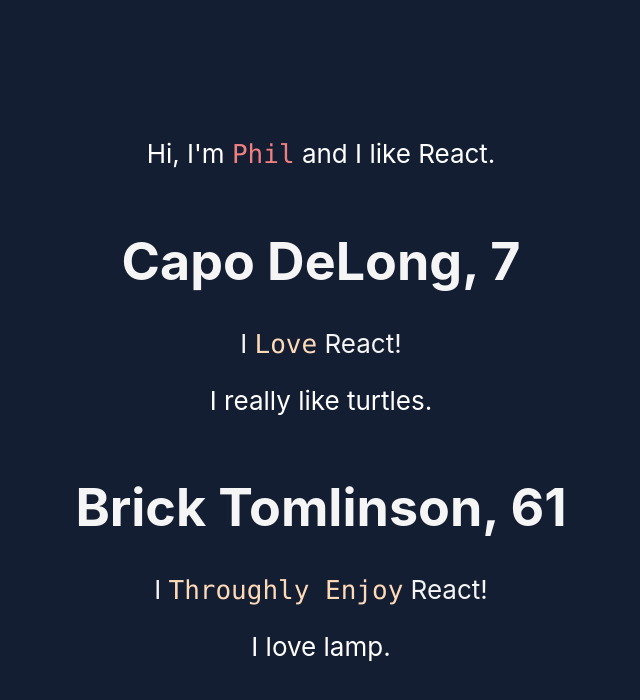
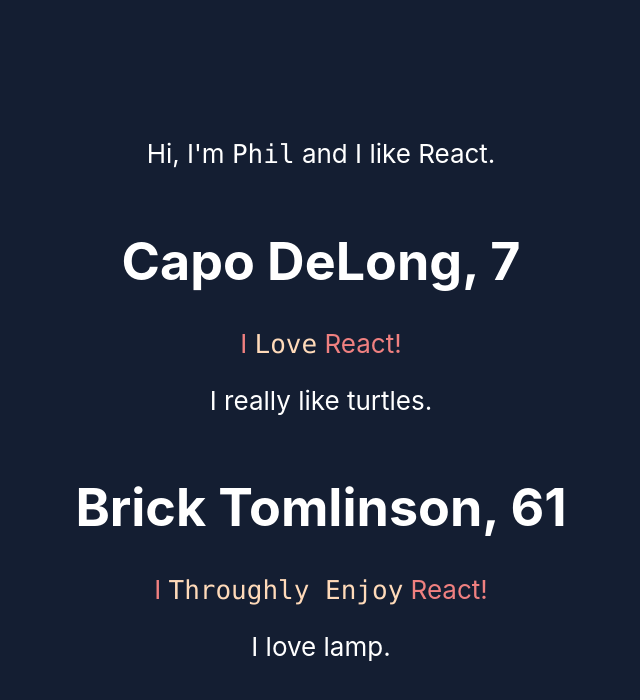
Before and after one commit to philjdelong/the-blogg, a React (Create React App) app: page / in a window 1280 px wide. Shown: the top 700 px of the page, without its empty margins (319-959 px from the left). Built offline with nearby package versions, Linux system fonts and the light colour scheme.

Commit message:
Update text styling

```diff
--- a/src/App.css
+++ b/src/App.css
@@ -12,7 +12,3 @@
   font-size: calc(10px + 2vmin);
   color: white;
 }
-
-.p-text {
-  color: lightcoral;
-}
--- /dev/null
+++ b/src/Title/Title.css
@@ -0,0 +1,3 @@
+.title {
+    color: peachpuff;
+}
--- a/src/User/User.css
+++ b/src/User/User.css
@@ -1,8 +1,8 @@
 .User {
-    color: whitesmoke;
+    color: lightcoral;
 }
 
-.title {
+.text {
     color: whitesmoke;
 }
 
```
